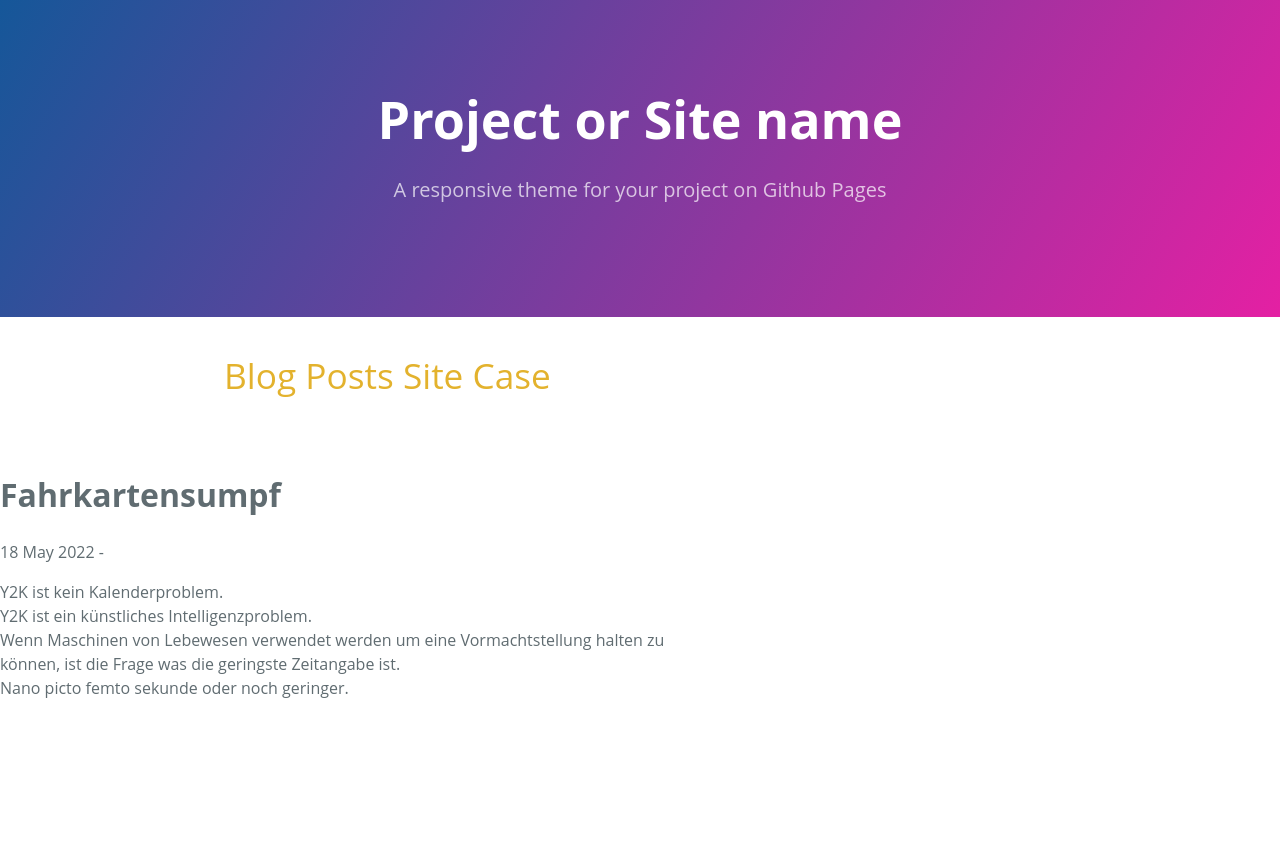
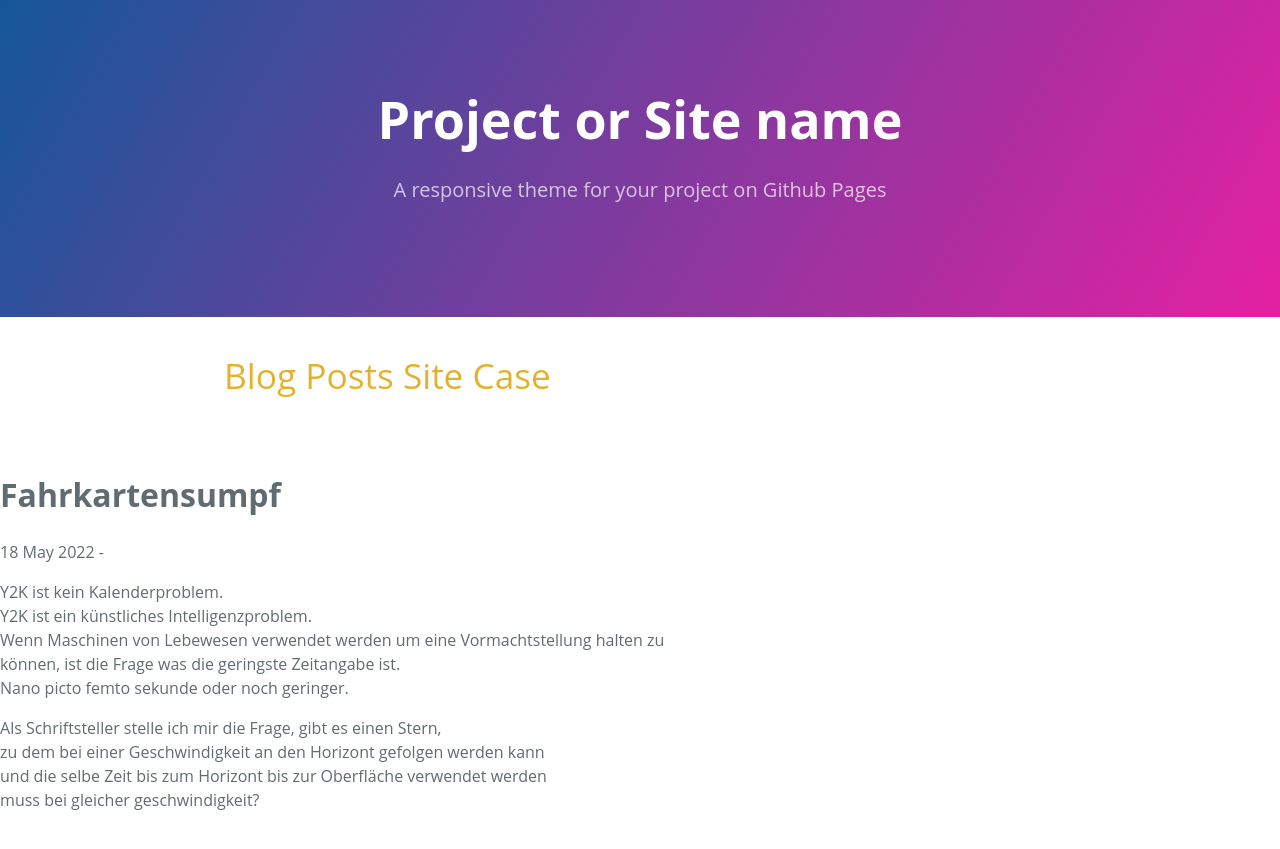
Before and after one commit to ledlightjungledStefan/Osterei, a Jekyll site: the page built from _posts/2022-05-18-fahrkartensumpf.markdown, in a window 1280 px wide. Shown: the top 849 px of the page. Built offline with Jekyll 4.4.1, drawn with Linux system fonts in a browser that asks for light colours.

Commit message:
Update 2022-05-18-fahrkartensumpf.markdown

```diff
--- a/_posts/2022-05-18-fahrkartensumpf.markdown
+++ b/_posts/2022-05-18-fahrkartensumpf.markdown
@@ -7,3 +7,8 @@ Y2K ist ein künstliches Intelligenzproblem.<br>
 Wenn Maschinen von Lebewesen verwendet werden um eine Vormachtstellung halten zu<br>
 können, ist die Frage was die geringste Zeitangabe ist.<br>
 Nano picto femto sekunde oder noch geringer.
+
+Als Schriftsteller stelle ich mir die Frage, gibt es einen Stern,<br>
+zu dem bei einer Geschwindigkeit an den Horizont gefolgen werden kann<br>
+und die selbe Zeit bis zum Horizont bis zur Oberfläche verwendet werden<br>
+muss bei gleicher geschwindigkeit?
```
